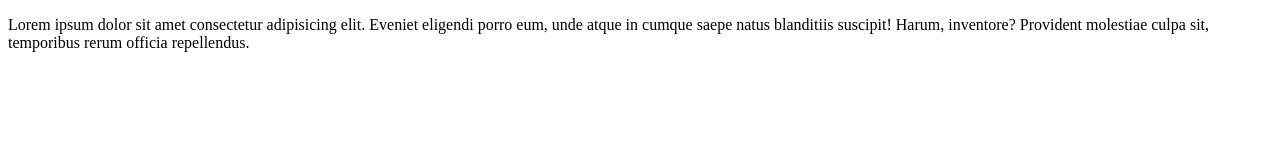
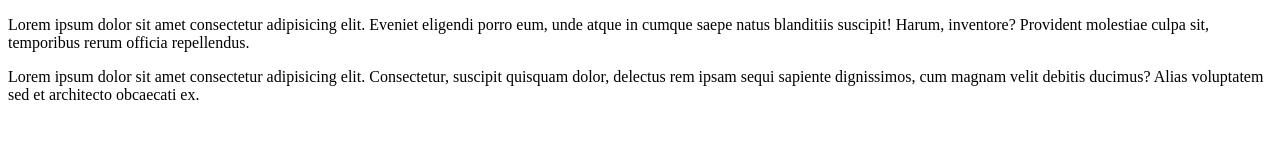
Before and after one commit to mayuBandekar/localrepo, a plain HTML site: page index.html in a window 1280 px wide. Drawn offline with Linux system fonts and the light colour scheme.

Commit message:
changes for feature1 branch

```diff
--- a/index.html
+++ b/index.html
@@ -7,6 +7,6 @@
 </head>
 <body>
     <p>Lorem ipsum dolor sit amet consectetur adipisicing elit. Eveniet eligendi porro eum, unde atque in cumque saepe natus blanditiis suscipit! Harum, inventore? Provident molestiae culpa sit, temporibus rerum officia repellendus.</p>
-
+<p>Lorem ipsum dolor sit amet consectetur adipisicing elit. Consectetur, suscipit quisquam dolor, delectus rem ipsam sequi sapiente dignissimos, cum magnam velit debitis ducimus? Alias voluptatem sed et architecto obcaecati ex.</p>
 </body>
 </html>
```
